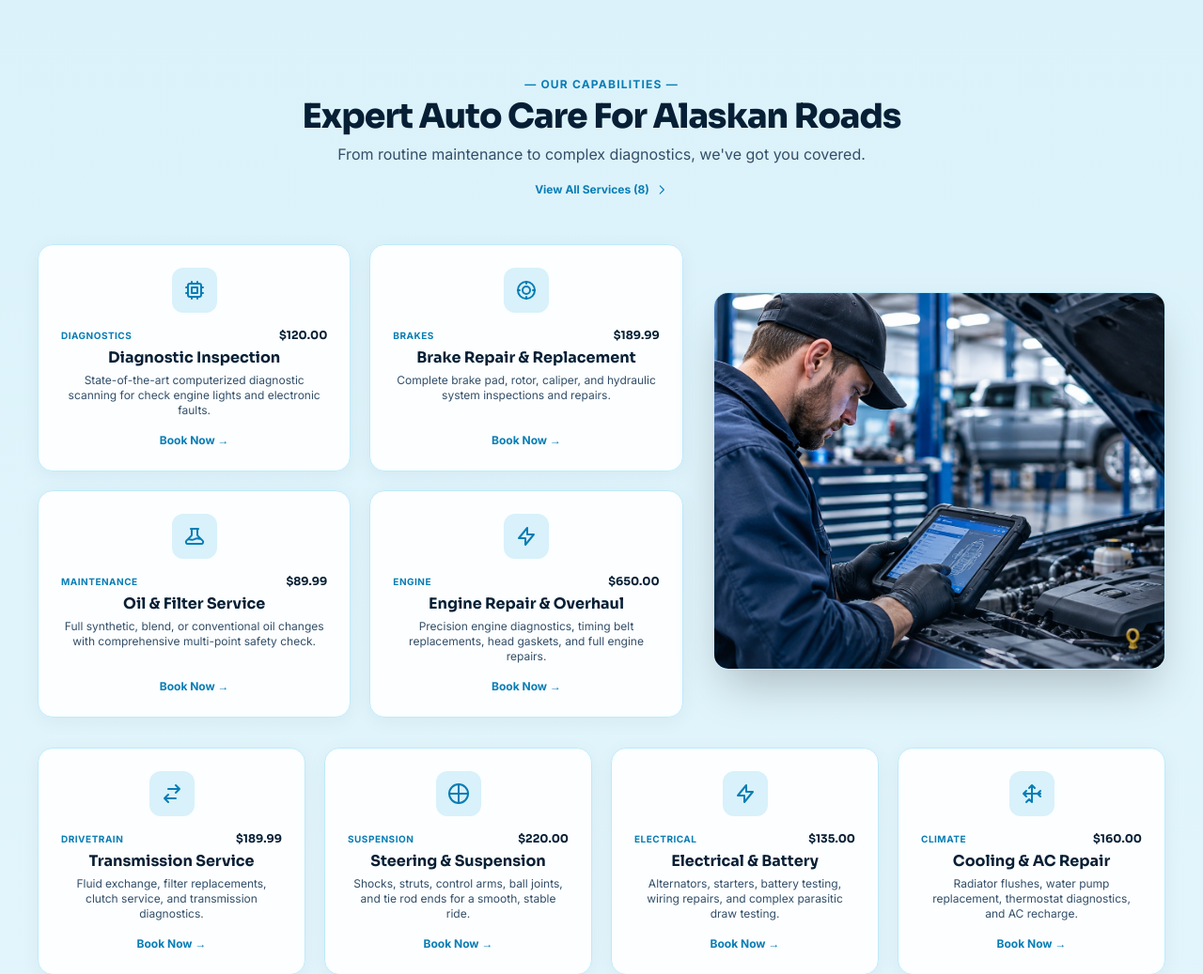
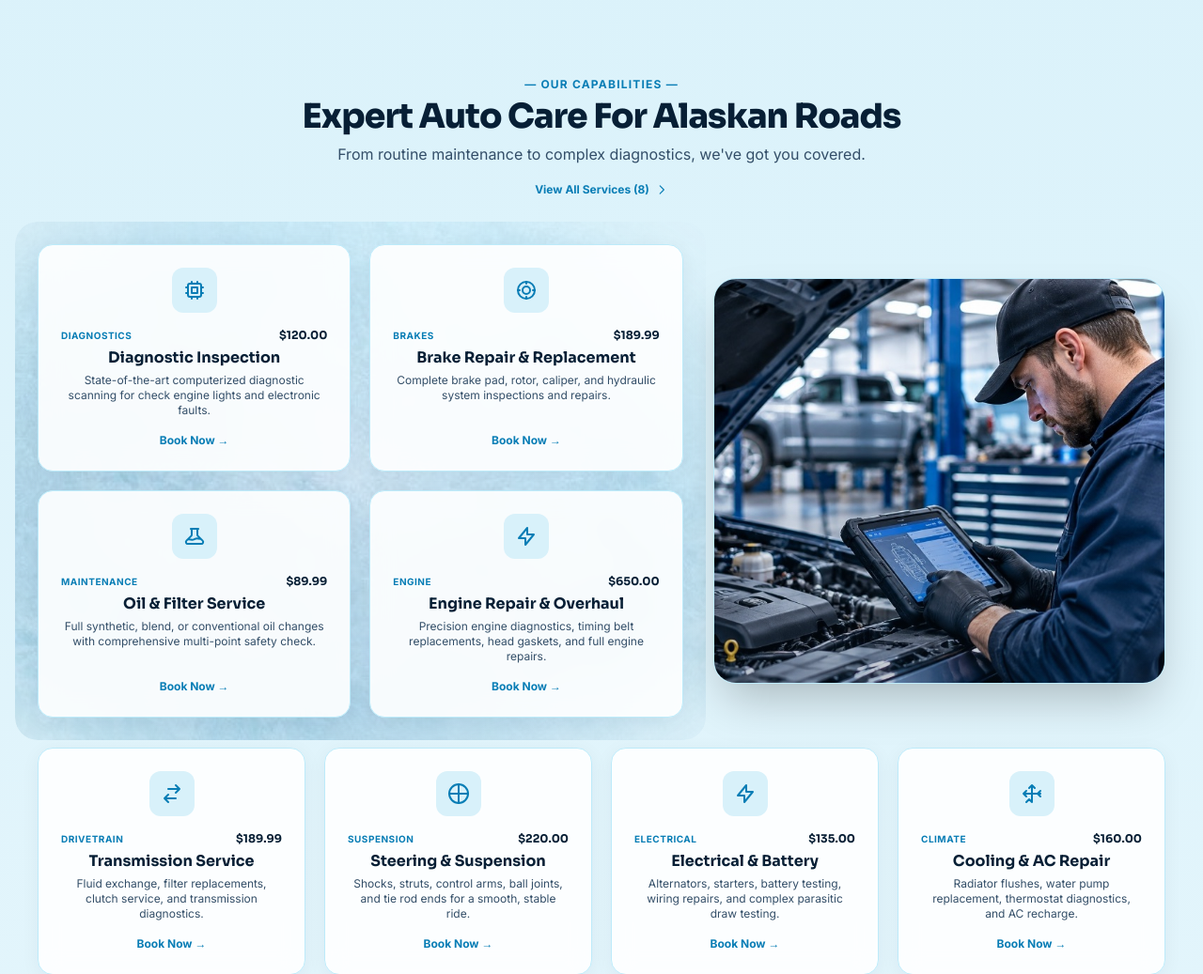
Before and after one commit to Haider-875/NorthFork26, a Laravel app: page / in a window 1280 px wide. Shown: the part 822-1859 px from the top of the page at 94% size. Run offline with Laravel 12, Linux system fonts and the light colour scheme; parts of the project's set-up code (start-up, migrations or seed data) failed here and were passed over; some libraries are stand-ins or nearby versions.

Commit message:
feat(services): flip mechanic image and add organic frost texture overlay behind left cards

```diff
--- a/public/pages_cache/home.html
+++ b/public/pages_cache/home.html
@@ -393,10 +393,24 @@
         </a>
     </div>
 
-    <!-- Top Row: 4 Cards Left + Photographic Mechanic Visual Right (Matches Reference Screen Exactly) -->
+    <!-- Top Row: 4 Cards Left with Frost Texture Overlay + Flipped Photographic Mechanic Visual Right -->
     <div class="grid grid-cols-1 lg:grid-cols-12 gap-8 items-center mb-8">
-        <!-- 4 Frosted Service Cards (Left) -->
-        <div class="lg:col-span-7 grid grid-cols-1 sm:grid-cols-2 gap-5">
+        <!-- 4 Frosted Service Cards (Left) with Frost Texture Overlay (Same Styling & Reduced Opacity as Hero Banner) -->
+        <div class="lg:col-span-7 relative">
+            <!-- Organic Frost Texture & Watercolor Patch behind Left-Side Cards (Naturally Feathered Edges, Zero Sharp Borders) -->
+            <div class="absolute -inset-4 sm:-inset-6 pointer-events-none z-0 rounded-3xl overflow-hidden"
+                 style="-webkit-mask-image: radial-gradient(ellipse 85% 80% at 45% 50%, black 30%, rgba(0,0,0,0.85) 55%, rgba(0,0,0,0.3) 78%, transparent 95%);
+                        mask-image: radial-gradient(ellipse 85% 80% at 45% 50%, black 30%, rgba(0,0,0,0.85) 55%, rgba(0,0,0,0.3) 78%, transparent 95%);">
+                <!-- Organic Watercolor Ice Backing -->
+                <div class="absolute inset-0" style="background: radial-gradient(ellipse at 45% 50%, rgba(240, 249, 254, 0.98) 0%, rgba(216, 241, 250, 0.92) 45%, rgba(189, 235, 250, 0.45) 75%, transparent 96%);"></div>
+                <!-- Exact Uploaded Frost Texture Image (Blended softly at 40% opacity with mix-blend-multiply) -->
+                <img src="/images/hero-frost-texture.jpg"
+                     alt=""
+                     aria-hidden="true"
+                     class="w-full h-full object-cover object-left opacity-40 mix-blend-multiply sm:opacity-40 lg:opacity-42">
+            </div>
+
+            <div class="grid grid-cols-1 sm:grid-cols-2 gap-5 relative z-10">
             <!-- 1. Diagnostic Inspection -->
             <div class="frosted-card p-6 flex flex-col items-center text-center">
                 <div class="w-12 h-12 rounded-xl bg-[#D8F1FA] text-[#087DB5] flex items-center justify-center mb-4">
@@ -460,12 +474,13 @@
                     Book Now →
                 </a>
             </div>
+            </div>
         </div>
 
         <!-- Photographic Mechanic Visual (Right) -->
         <div class="lg:col-span-5">
-            <div class="relative rounded-2xl overflow-hidden shadow-2xl border border-[#BDEBFA]">
-                <img src="/images/service-mechanic-engine.jpg" alt="Automotive mechanic inspecting engine components with diagnostic tools" class="w-full h-[400px] object-cover object-center">
+            <div class="relative rounded-3xl overflow-hidden shadow-2xl border border-[#BDEBFA] group">
+                <img src="/images/service-mechanic-flipped.jpg" alt="Automotive mechanic inspecting engine components with diagnostic tools" class="w-full h-[430px] object-cover object-center">
                 <div class="absolute inset-0 bg-gradient-to-t from-[#071F35]/25 via-transparent to-transparent pointer-events-none"></div>
             </div>
         </div>
```
Also changed, not shown: resources/views/pages/home.blade.php (+20 -5 lines), server.cjs (+20 -5 lines), public/images/service-mechanic-engine.jpg, public/images/service-mechanic-flipped.jpg (added).
